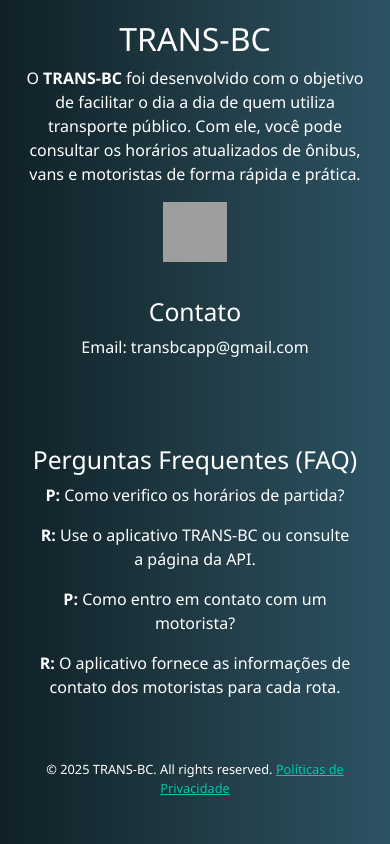
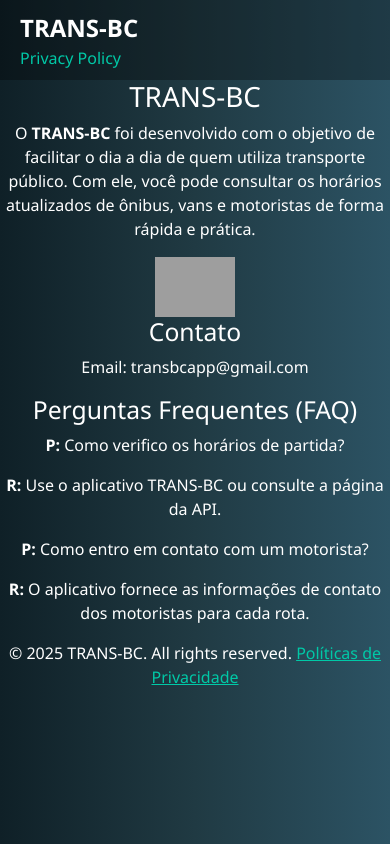
Before and after one commit to Giliarde-franca/transbcapp.github.io, a plain HTML site: page index.html in a window 390 px wide. Drawn offline with nearby package versions, Linux system fonts and the light colour scheme; grey boxes are pictures that could not be loaded.

Commit message:
Update index.html

```diff
--- a/index.html
+++ b/index.html
@@ -1,5 +1,12 @@
 <!DOCTYPE html>
 <html lang="en">
+  <header class="header-bar">
+  <div class="header-title">TRANS-BC</div>
+  <nav class="header-nav">
+    <a href="/privacy-policy.html">Privacy Policy</a>
+    <!-- <a href="/api">API</a> Uncomment if needed -->
+  </nav>
+</header>
 <head>
   <meta charset="UTF-8" />
    <link href="https://cdn.jsdelivr.net/npm/bootstrap@5.3.3/dist/css/bootstrap.min.css" rel="stylesheet">
@@ -20,34 +27,48 @@
       align-items: center;
       min-height: 100vh;
     }
-    @media (max-width: 600px) {
-      h1 {
-        font-size: 2rem;
-        margin-top: 20px;
-      }
-      p {
-        font-size: 1rem;
-        padding: 0 15px;
-      }
-      .button {
-        font-size: 0.95rem;
-        padding: 12px 20px;
-        margin: 6px;
-      }
-      img {
-        width: 80%;
-        height: auto;
-      }
-      .section {
-        padding: 20px;
-        margin: 15px 0;
-      }
-      footer {
-        font-size: 0.8rem;
-        padding: 10px 20px;
-        text-align: center;
-      }
-    }
+   .header-bar {
+  width: 100%;
+  background-color: rgba(0, 0, 0, 0.3);
+  display: flex;
+  justify-content: space-between;
+  align-items: center;
+  padding: 15px 30px;
+  box-sizing: border-box;
+  position: sticky;
+  top: 0;
+  z-index: 100;
+}
+
+.header-title {
+  font-size: 1.5rem;
+  font-weight: bold;
+}
+
+.header-nav a {
+  margin-left: 20px;
+  color: #00c9a7;
+  text-decoration: none;
+  font-weight: 500;
+}
+
+.header-nav a:hover {
+  text-decoration: underline;
+}
+
+@media (max-width: 600px) {
+  .header-bar {
+    flex-direction: column;
+    align-items: flex-start;
+    padding: 10px 20px;
+  }
+
+  .header-nav a {
+    margin-left: 0;
+    margin-top: 8px;
+  }
+}
+
   </style>
 </head>
 <body>
```
